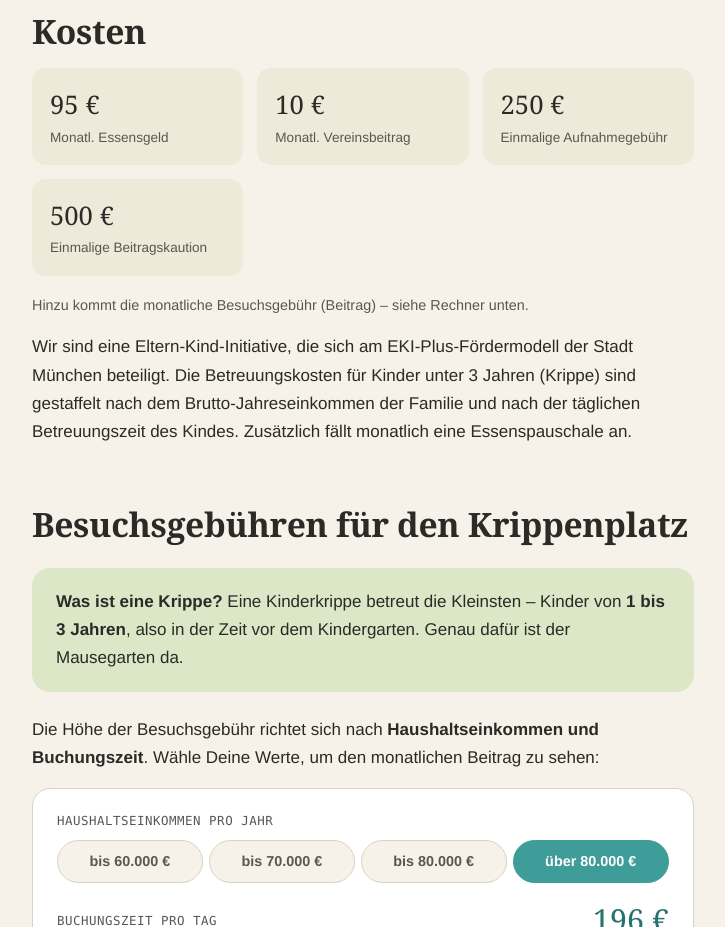
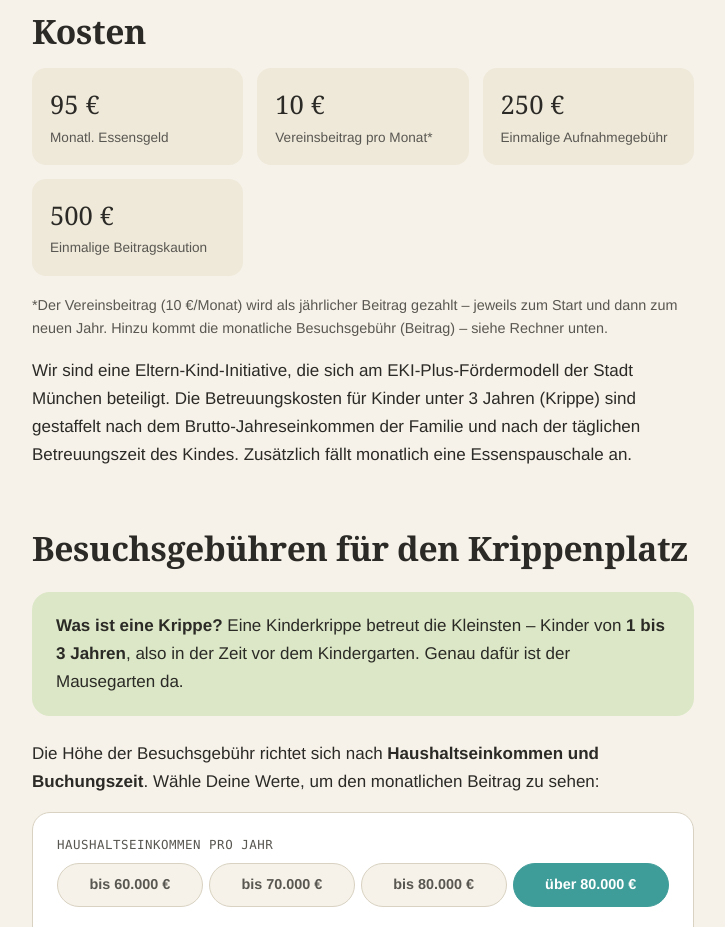
Before and after one commit to lksbrssr/mausegarten, a Next.js app: page /organisation-kosten in a window 1280 px wide. Shown: the part 860-1787 px from the top of the page, without its empty margins (72-797 px from the left). Built offline with nearby package versions, Linux system fonts and the light colour scheme.

Commit message:
Vereinsbeitrag: Hinweis auf jährliche Zahlung (10€/Monat)

```diff
--- a/app/organisation-kosten/page.jsx
+++ b/app/organisation-kosten/page.jsx
@@ -42,13 +42,14 @@ export default function OrgKosten() {
           <h2>Kosten</h2>
           <div className="costgrid">
             <div className="box"><div className="big">95 €</div><div className="lbl">Monatl. Essensgeld</div></div>
-            <div className="box"><div className="big">10 €</div><div className="lbl">Monatl. Vereinsbeitrag</div></div>
+            <div className="box"><div className="big">10 €</div><div className="lbl">Vereinsbeitrag pro Monat*</div></div>
             <div className="box"><div className="big">250 €</div><div className="lbl">Einmalige Aufnahmegebühr</div></div>
             <div className="box"><div className="big">500 €</div><div className="lbl">Einmalige Beitragskaution</div></div>
           </div>
           <p style={{ fontSize: "0.9rem", color: "var(--ink-soft)" }}>
-            Hinzu kommt die monatliche Besuchsgebühr (Beitrag) – siehe Rechner
-            unten.
+            *Der Vereinsbeitrag (10 €/Monat) wird als jährlicher Beitrag gezahlt –
+            jeweils zum Start und dann zum neuen Jahr. Hinzu kommt die monatliche
+            Besuchsgebühr (Beitrag) – siehe Rechner unten.
           </p>
 
           <p>
```
